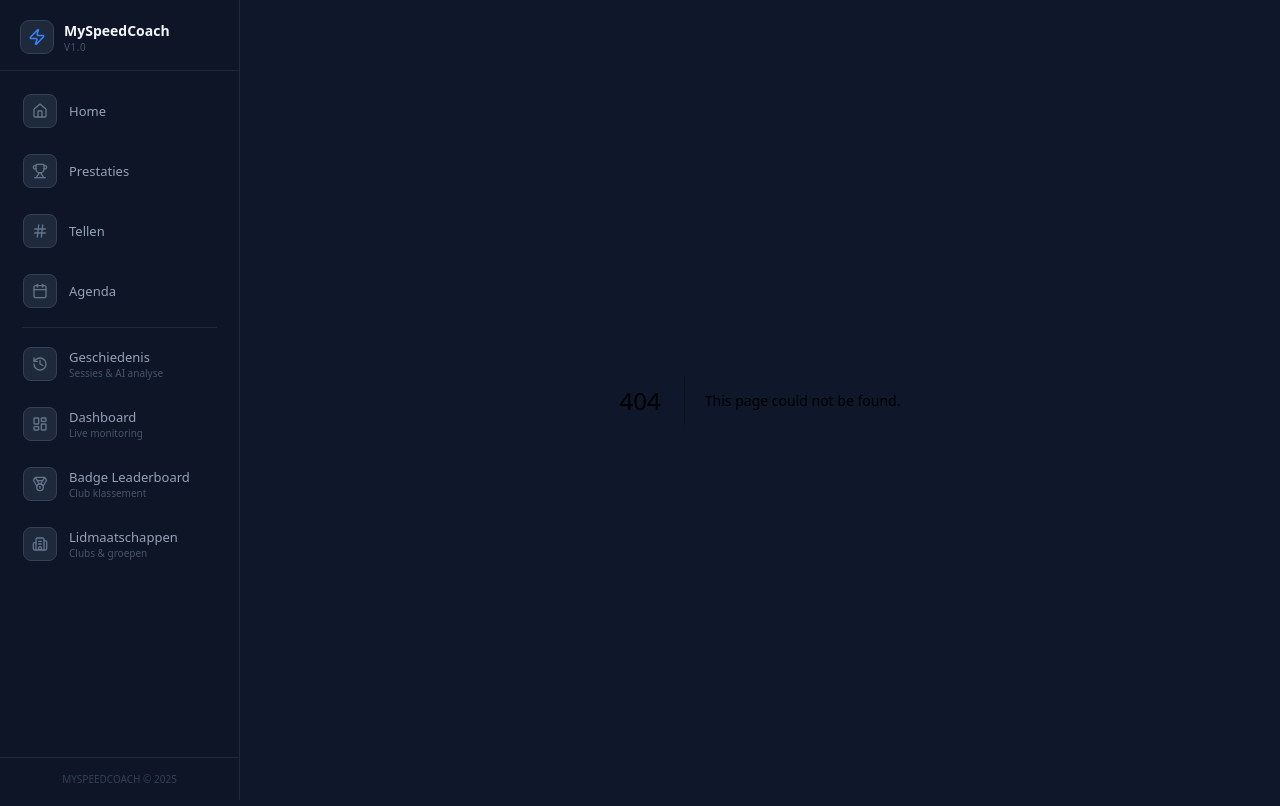
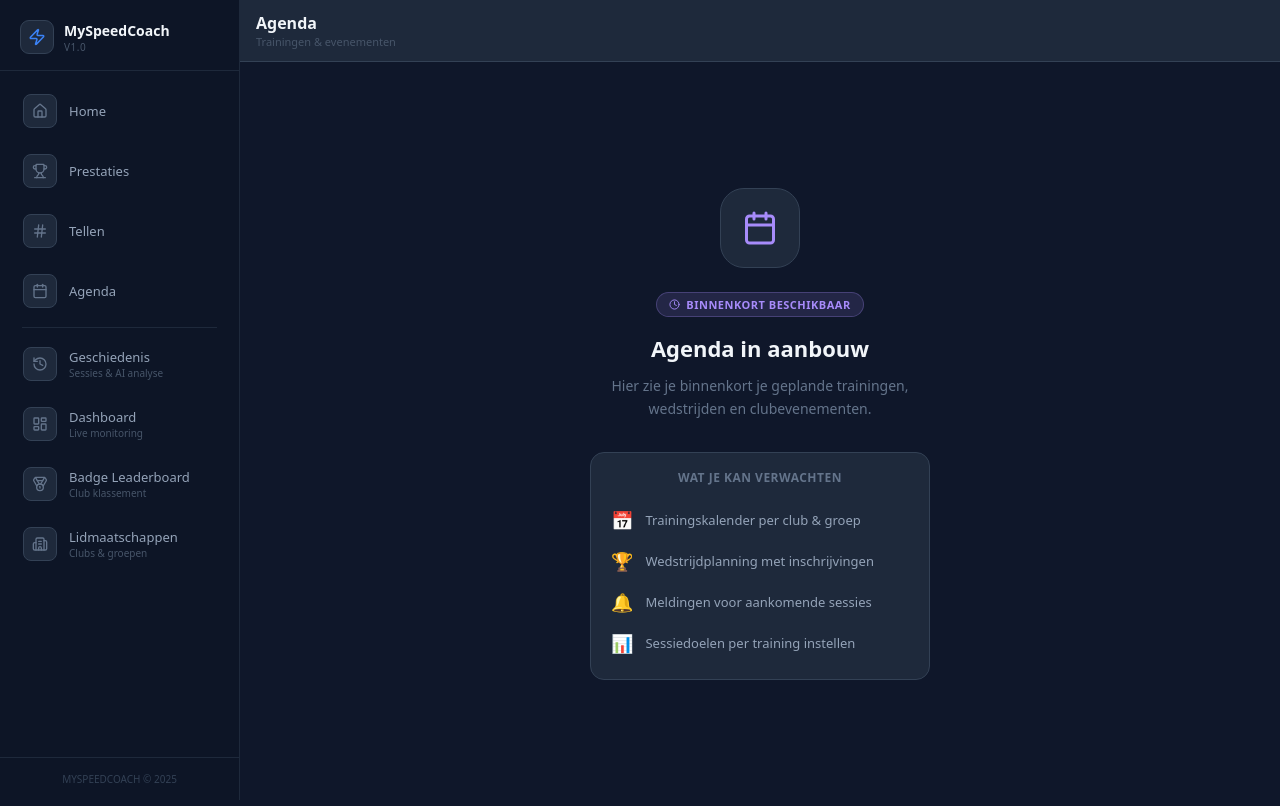
Before and after one commit to tomdemilliano/mySpeedCoach, a Next.js app: page /Agenda in a window 1280 px wide. Before the commit this address had no page. Built offline with nearby package versions, Linux system fonts and the light colour scheme.

Commit message:
Create Agenda.js

```diff
--- /dev/null
+++ b/pages/Agenda.js
@@ -0,0 +1,77 @@
+import { Calendar, Clock, Bell } from 'lucide-react';
+
+export default function AgendaPage() {
+  return (
+    <div style={{
+      backgroundColor: '#0f172a', minHeight: '100vh',
+      color: 'white', fontFamily: 'system-ui, sans-serif',
+    }}>
+      {/* Header */}
+      <header style={{
+        padding: '12px 16px', backgroundColor: '#1e293b',
+        borderBottom: '1px solid #334155',
+      }}>
+        <div style={{ fontWeight: '800', fontSize: '16px', color: '#f1f5f9' }}>Agenda</div>
+        <div style={{ fontSize: '11px', color: '#475569' }}>Trainingen & evenementen</div>
+      </header>
+
+      {/* Coming soon */}
+      <div style={{
+        display: 'flex', flexDirection: 'column', alignItems: 'center',
+        justifyContent: 'center', minHeight: 'calc(100vh - 56px)',
+        padding: '40px 20px', textAlign: 'center',
+      }}>
+        <div style={{
+          width: '80px', height: '80px', borderRadius: '24px',
+          backgroundColor: '#1e293b', border: '1px solid #334155',
+          display: 'flex', alignItems: 'center', justifyContent: 'center',
+          marginBottom: '24px',
+        }}>
+          <Calendar size={36} color="#a78bfa" />
+        </div>
+
+        <div style={{
+          display: 'inline-flex', alignItems: 'center', gap: '6px',
+          padding: '4px 12px', borderRadius: '20px',
+          backgroundColor: '#a78bfa22', border: '1px solid #a78bfa44',
+          color: '#a78bfa', fontSize: '11px', fontWeight: '700',
+          textTransform: 'uppercase', letterSpacing: '0.5px',
+          marginBottom: '16px',
+        }}>
+          <Clock size={11} /> Binnenkort beschikbaar
+        </div>
+
+        <h2 style={{ fontSize: '22px', fontWeight: '800', color: '#f1f5f9', margin: '0 0 12px' }}>
+          Agenda in aanbouw
+        </h2>
+        <p style={{ fontSize: '14px', color: '#64748b', maxWidth: '300px', lineHeight: 1.6, margin: 0 }}>
+          Hier zie je binnenkort je geplande trainingen, wedstrijden en clubevenementen.
+        </p>
+
+        <div style={{
+          marginTop: '32px', backgroundColor: '#1e293b', borderRadius: '14px',
+          padding: '16px 20px', border: '1px solid #334155', maxWidth: '340px', width: '100%',
+        }}>
+          <div style={{ fontSize: '12px', color: '#64748b', fontWeight: '600', textTransform: 'uppercase', letterSpacing: '0.5px', marginBottom: '14px' }}>
+            Wat je kan verwachten
+          </div>
+          {[
+            { icon: '📅', text: 'Trainingskalender per club & groep' },
+            { icon: '🏆', text: 'Wedstrijdplanning met inschrijvingen' },
+            { icon: '🔔', text: 'Meldingen voor aankomende sessies' },
+            { icon: '📊', text: 'Sessiedoelen per training instellen' },
+          ].map((item, i) => (
+            <div key={i} style={{
+              display: 'flex', alignItems: 'center', gap: '12px',
+              padding: '8px 0',
+              borderTop: i > 0 ? '1px solid #1e293b' : 'none',
+            }}>
+              <span style={{ fontSize: '18px' }}>{item.icon}</span>
+              <span style={{ fontSize: '13px', color: '#94a3b8' }}>{item.text}</span>
+            </div>
+          ))}
+        </div>
+      </div>
+    </div>
+  );
+}
```
